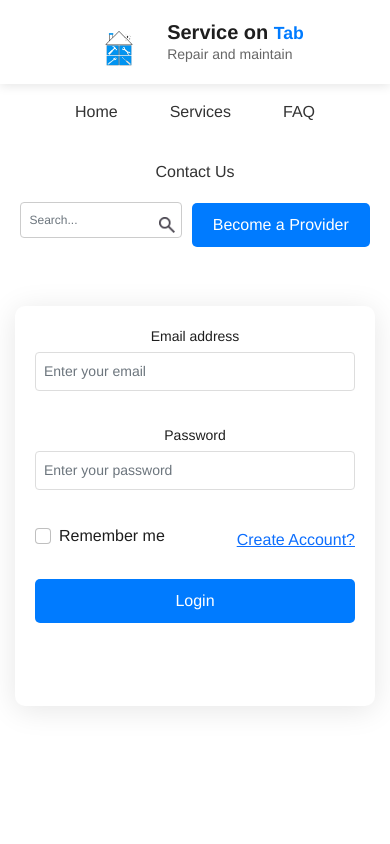
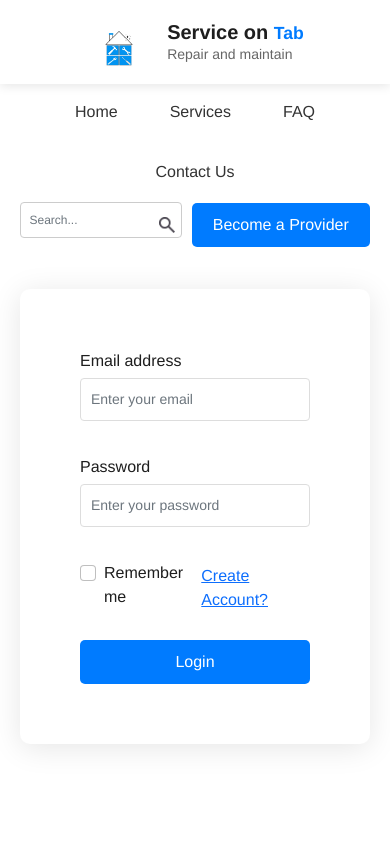
Before and after one commit to muneebakhurram/ServiceonTab, a React (Create React App) app: page /login in a window 390 px wide. Shown: the top 844 px of the page. Built offline with nearby package versions, Linux system fonts and the light colour scheme.

Commit message:
update login.css

```diff
--- a/src/styles/login.css
+++ b/src/styles/login.css
@@ -8,40 +8,56 @@
 .login-form-shadow {
   background-color: white;
   border-radius: 10px;
-  padding: 40px; /* Adjust padding for responsiveness */
+  padding: 60px; /* Increased padding for more height */
   box-shadow: 0px 4px 30px rgba(0, 0, 0, 0.1);
-  min-height: 400px;
+  min-height: 400px; /* Optional: Set a minimum height */
 }
 
 /* Full width of login button with increased size */
 .login-btn {
   width: 100%;
-  padding: 12px; /* Adjust padding for mobile */
-  font-size: 18px; /* Smaller font size for mobile */
+  padding: 15px;
+  font-size: 20px;
 }
 
 /* Adjust spacing between the fields and their labels */
 .form-outline {
-  margin-bottom: 20px;
+  margin-bottom: 25px;
 }
 
 .form-outline label {
-  font-size: 14px;
+  font-size: 16px;
   margin-bottom: 5px;
 }
 
 .form-outline input {
-  font-size: 16px; /* Slightly larger for better readability */
+  font-size: 14px;
   padding: 10px;
 }
 
 /* Image styling */
 .login-image {
-  width: 100%; /* Ensure full width on all screens */
+  max-width: 100%;
   height: auto;
-  object-fit: cover;
 }
 
+/* Make form responsive for smaller screens */
+@media (max-width: 768px) {
+  .login-page-consumer .container {
+    padding: 20px;
+  }
+
+  /* Center the image and form on smaller screens */
+  .login-form-shadow {
+    margin-top: 20px;
+  }
+
+  .login-image {
+    display: none; /* Hide the image on smaller screens */
+  }
+}
+
+/* Error message styling */
 .error-message {
   color: red;
   font-weight: normal;
@@ -56,55 +72,3 @@
   margin-bottom: 15px;
   text-align: center;
 }
-/* Responsive adjustments */
-@media (max-width: 768px) {
-  .login-page-consumer .container {
-    padding: 15px; /* Reduce padding for smaller screens */
-  }
-
-  .row {
-    flex-direction: column;
-    align-items: center;
-  }
-
-  .col-md-6 {
-    width: 100%;
-    text-align: center;
-  }
-
-  /* Adjust login form shadow padding for smaller screens */
-  .login-form-shadow {
-    padding: 20px; /* Reduce padding for better fit on mobile */
-  }
-
-  /* Show image and ensure it stays responsive on mobile */
-  .login-image {
-    display: block;
-    max-width: 100%;
-    height: auto;
-  }
-
-  /* Adjust the input fields and button for smaller screens */
-  .form-outline input {
-    font-size: 14px;
-    padding: 8px; /* Reduce padding slightly */
-  }
-
-  .login-btn {
-    font-size: 16px;
-    padding: 10px;
-  }
-
-  /* Error message styling */
-  .error-message {
-    font-size: 14px;
-    margin-bottom: 10px; /* Adjust spacing for mobile */
-  }
-}
-
-/* Error message styling */
-.error-message {
-  color: red;
-  font-weight: bold;
-  margin-bottom: 15px;
-}
```
